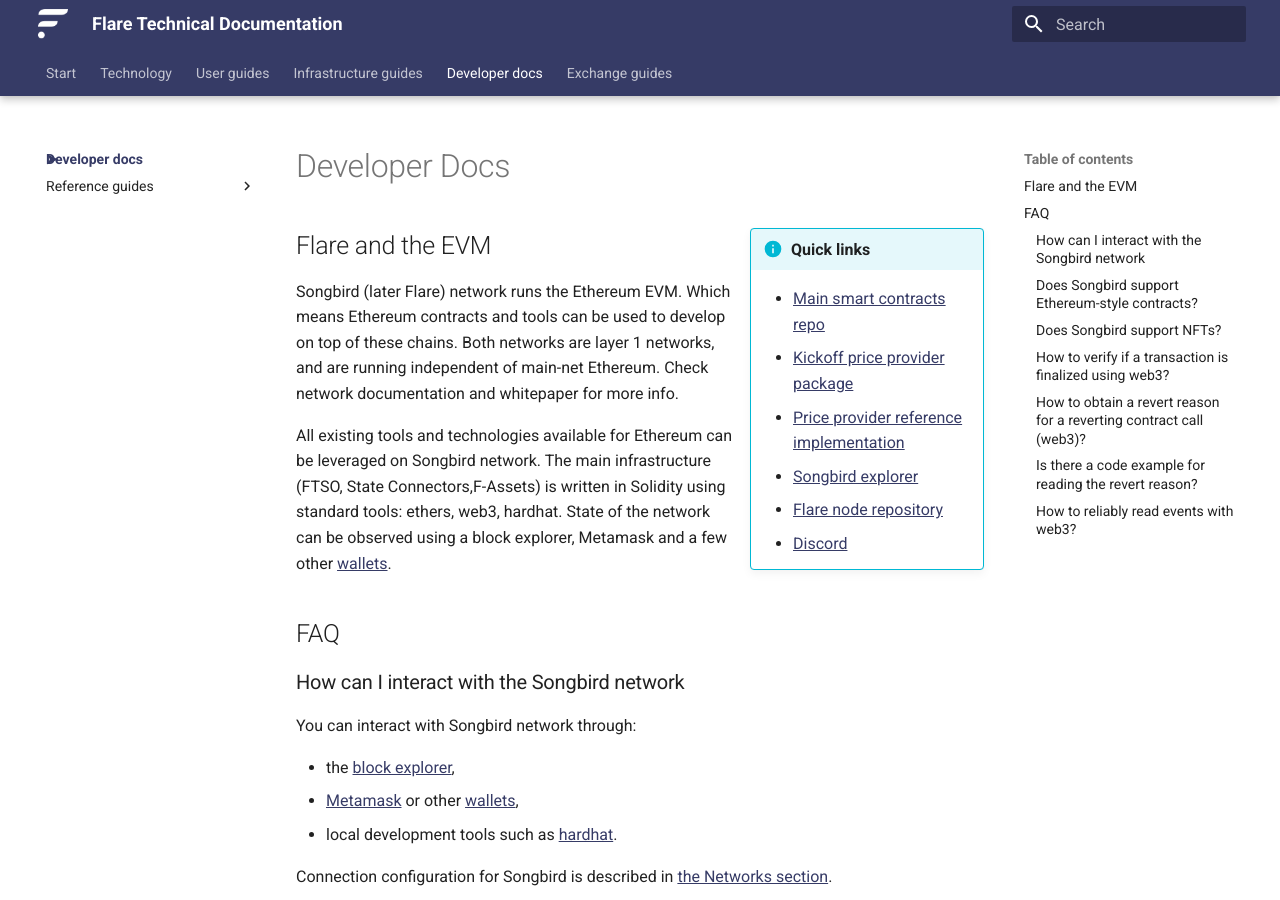
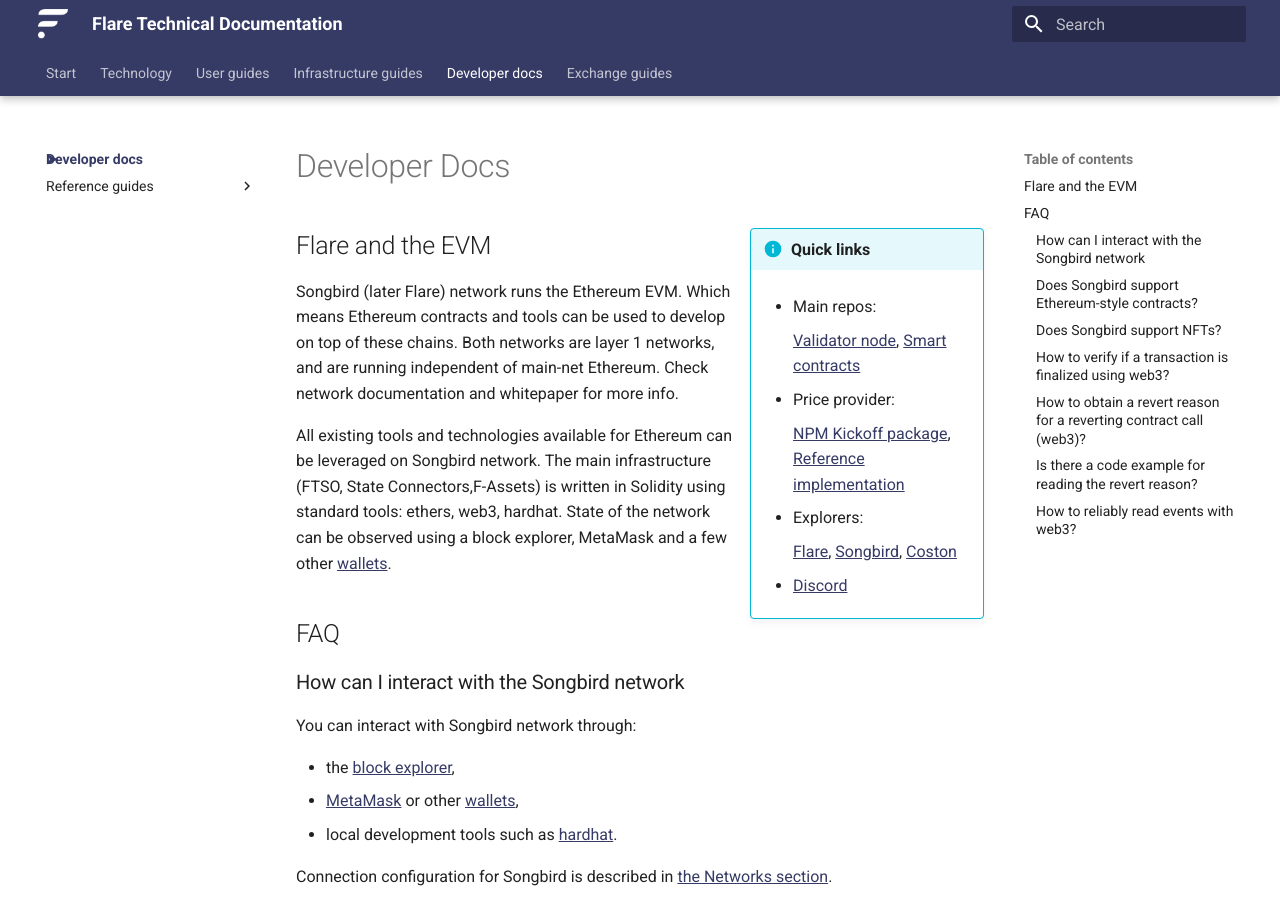
Before and after one commit to flare-foundation/docs, an MkDocs documentation site: the page built from docs/dev/index.md, in a window 1280 px wide and 900 px high. Built offline with MkDocs 1.6.1 and Material for MkDocs 9.7.7, drawn with Linux system fonts in a browser that asks for light colours; comment, search, counter and statistics services are not loaded; some of the changed text lies outside the part shown.

Commit message:
Update quicklinks
Also, typos.

```diff
--- a/docs/dev/index.md
+++ b/docs/dev/index.md
@@ -2,18 +2,29 @@
 
 !!! info inline end "Quick links"
 
-    * [Main smart contracts repo](https://gitlab.com/flarenetwork/flare-smart-contracts)
-    * [Kickoff price provider package](https://www.npmjs.com/package/@flarenetwork/ftso_price_provider_kick_off_package)
-    * [Price provider reference implementation](https://github.com/flare-foundation/FTSO-price-provider)
-    * [Songbird explorer](https://songbird-explorer.flare.network)
-    * [Flare node repository](https://github.com/flare-foundation/flare)
+    * Main repos:
+
+        [Validator node](https://github.com/flare-foundation/flare),
+        [Smart contracts](https://gitlab.com/flarenetwork/flare-smart-contracts)
+
+    * Price provider:
+
+        [NPM Kickoff package](https://www.npmjs.com/package/@flarenetwork/ftso_price_provider_kick_off_package),
+        [Reference implementation](https://github.com/flare-foundation/FTSO-price-provider)
+
+    * Explorers:
+
+        [Flare](https://flare-explorer.flare.network),
+        [Songbird](https://songbird-explorer.flare.network),
+        [Coston](https://coston-explorer.flare.network)
+
     * [Discord](https://discord.com/invite/XqNa7Rq)
 
 ## Flare and the EVM
 
 Songbird (later Flare) network runs the Ethereum EVM. Which means Ethereum contracts and tools can be used to develop on top of these chains. Both networks are layer 1 networks, and are running independent of main-net Ethereum. Check network documentation and whitepaper for more info.
 
-All existing tools and technologies available for Ethereum can be leveraged on Songbird network. The main infrastructure (FTSO, State Connectors,F-Assets) is written in Solidity using standard tools: ethers, web3, hardhat. State of the network can be observed using a block explorer, Metamask and a few other [wallets](../user/wallets/index.md).
+All existing tools and technologies available for Ethereum can be leveraged on Songbird network. The main infrastructure (FTSO, State Connectors,F-Assets) is written in Solidity using standard tools: ethers, web3, hardhat. State of the network can be observed using a block explorer, MetaMask and a few other [wallets](../user/wallets/index.md).
 
 ## FAQ
 
@@ -22,7 +33,7 @@
 You can interact with Songbird network through:
 
 * the [block explorer](https://songbird-explorer.flare.network),
-* [Metamask](https://metamask.io) or other [wallets](../user/wallets/index.md),
+* [MetaMask](https://metamask.io) or other [wallets](../user/wallets/index.md),
 * local development tools such as [hardhat](https://hardhat.org).
 
 Connection configuration for Songbird is described in [the Networks section](songbird.md).
@@ -100,4 +111,4 @@
 
 ### How to reliably read events with web3?
 
-Subscription to events, for example using listeners in `ethers` library, proved to be unreliable, especially when higher traffic exists on the network. To reliably read events it is recommended to use [`getPastEvents`](https://web3js.readthedocs.io/en/v1.5.2/web3-eth-contract.html?highlight=getPastEvents#getpastevents) function on web3 contracts. This function has parameters `fromBlock` and `toBlock`. User has to track for which blocks the information was obtained and for which not. The number of blocks the user can specify in one web3 RPC call depends on the configuration of the RPC (network) node being used. In particular, if while running a node environment variable `WEB3_API` is set to `debug`(so called full node) usually 100 blocks of events can be read from the node through RPC call, while if `WEB3_API=enabled`(light node) only 1 block of events can be read.
+Subscription to events, for example using listeners in `ethers` library, proved to be unreliable, especially when higher traffic exists on the network. To reliably read events it is recommended to use [`getPastEvents`](https://web3js.readthedocs.io/en/v1.5.2/web3-eth-contract.html?highlight=getPastEvents#getpastevents) function on web3 contracts. This function has parameters `fromBlock` and `toBlock`. User has to track for which blocks the information was obtained and for which not. The number of blocks the user can specify in one web3 RPC call depends on the configuration of the RPC (network) node being used. In particular, if while running a node environment variable `WEB3_API` is set to `debug`(so-called full node) usually 100 blocks of events can be read from the node through RPC call, while if `WEB3_API=enabled`(light node) only 1 block of events can be read.
```
